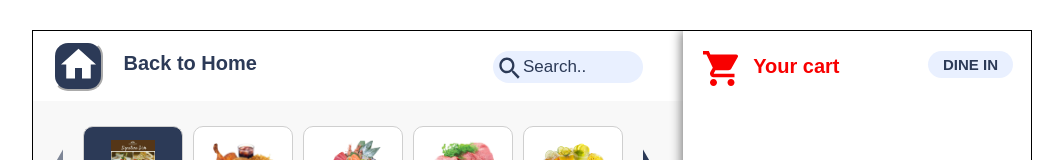
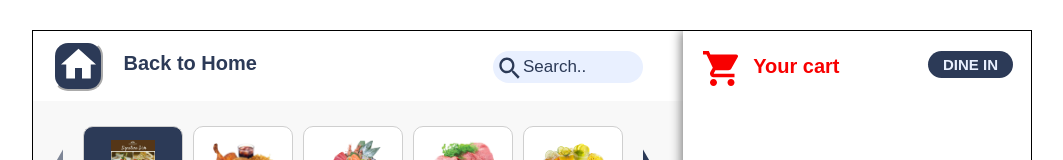
Before and after one commit to michaeltrannhan/restaurantpos2.0, a React (Create React App) app: page / in a window 1280 px wide. In both pictures the pointer is over the button "DINE IN". Shown: the top 160 px of the page, without its empty margins (108-1171 px from the left). Built offline with nearby package versions, Linux system fonts and the light colour scheme.

Commit message:
Added hover to dine-in

```diff
--- a/src/components/Cart.css
+++ b/src/components/Cart.css
@@ -44,6 +44,12 @@
     font-weight: bold;
     float: right;
     cursor: pointer;
+    transition: all 0.3s ease 0s;
+}
+
+.dine-button:hover {
+    background: #2C3A57;
+    color: #E9F0FF;
 }
 
 .cart-main-container {
```
